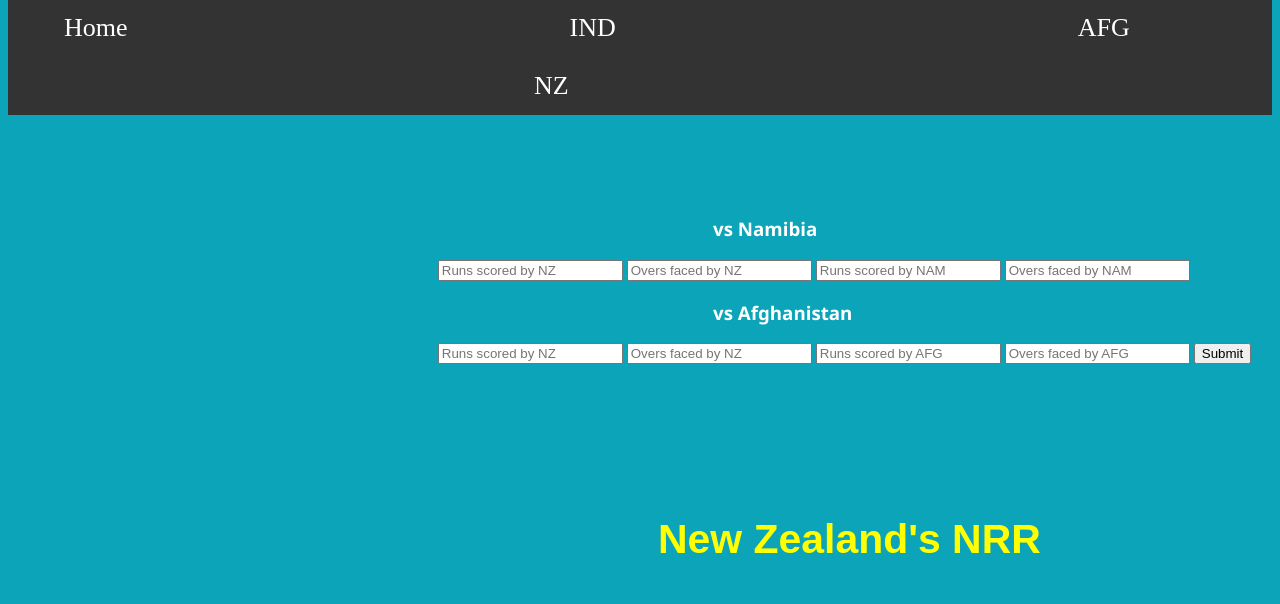
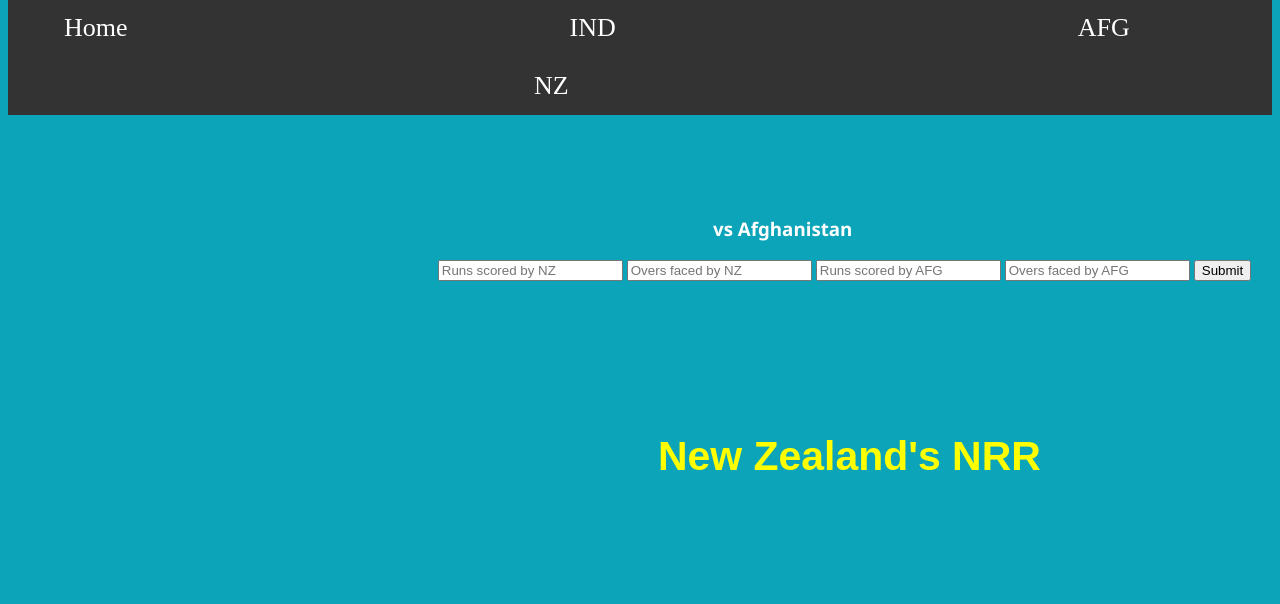
Before and after one commit to iakhil/NRR-Calculator-, a Flask app: page /newzealand in a window 1280 px wide. Shown: the part 225-829 px from the top of the page. After the commit the page ends 695 px from the top, so only its background shows below. Run offline with Flask 2, Linux system fonts and the light colour scheme.

Commit message:
Update after NZ vs NAM match

```diff
--- a/templates/nz.html
+++ b/templates/nz.html
@@ -22,14 +22,7 @@
 
     <form style="margin-left: 34%; margin-top: 8%" action="{{ url_for('newzealand')}}"method="post">
 
-      <h3 style="font-family: 'Segoe UI', Tahoma, Geneva, Verdana, sans-serif; margin-left: 33%; color: white">vs Namibia </h3>
 
-      <input type="text" name="afg runs" placeholder="Runs scored by NZ"  required="required"/>
-      <input type="text" name="bowled afg" placeholder="Overs faced by NZ" required="required"/>
-      <input type="text" name="ind runs" placeholder="Runs scored by NAM" required="required"/>
-      <input type="text" name="bowled ind" placeholder="Overs faced by NAM" required="required"/>
-
-      <br>
 
       <h3 style="font-family: 'Segoe UI', Tahoma, Geneva, Verdana, sans-serif; margin-left: 33%; color: white">vs Afghanistan</h3>
 
```
